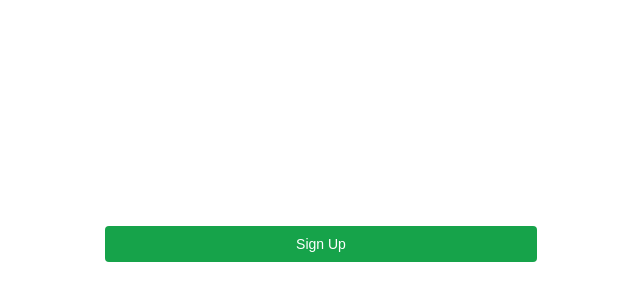
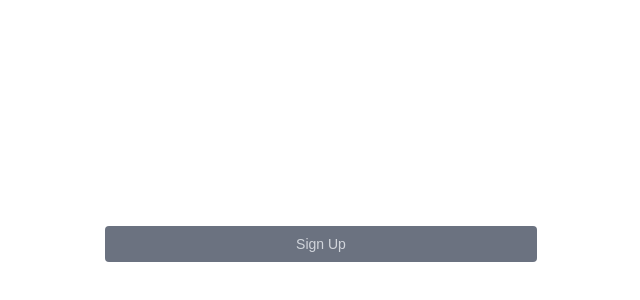
Before and after one commit to endr0id/demo-frontend, a Next.js app in the folder front/: page /signup in a window 1280 px wide. Shown: the part 422-722 px from the top of the page, without its empty margins (319-959 px from the left). Built offline with nearby package versions, Linux system fonts and the light colour scheme.

Commit message:
サインアップボタンの非活性状態を追加

```diff
--- a/front/src/app/signup/page.tsx
+++ b/front/src/app/signup/page.tsx
@@ -2,6 +2,7 @@
 
 import { Button, Field, Fieldset, Input, Label, Legend } from "@headlessui/react";
 import clsx from "clsx";
+import { useState } from "react";
 import { SubmitHandler, useForm } from "react-hook-form";
 
 type FormInputs = {
@@ -13,6 +14,7 @@ type FormInputs = {
 }
 
 export default function SignUp () {
+    const [isDisabled, setIsDisabled] = useState(true)
     const {
         register,
         handleSubmit
@@ -93,7 +95,15 @@ export default function SignUp () {
                             />
                         </Field>
                         <Field>
-                            <Button type="submit" className="w-full rounded bg-green-600 py-2 px-4 text-sm text-white data-[hover]:bg-green-500 data-[active]:bg-green-700">
+                            <Button
+                              type="submit"
+                              disabled={isDisabled}
+                              className={clsx(
+                                "w-full rounded py-2 px-4 text-sm text-white",
+                                "bg-green-600 data-[hover]:bg-green-500 data-[active]:bg-green-700",
+                                "disabled:bg-gray-500 disabled:text-gray-300 disabled:cursor-not-allowed disabled:pointer-events-none"
+                              )}
+                            >
                                 Sign Up
                             </Button>
                         </Field>
```
